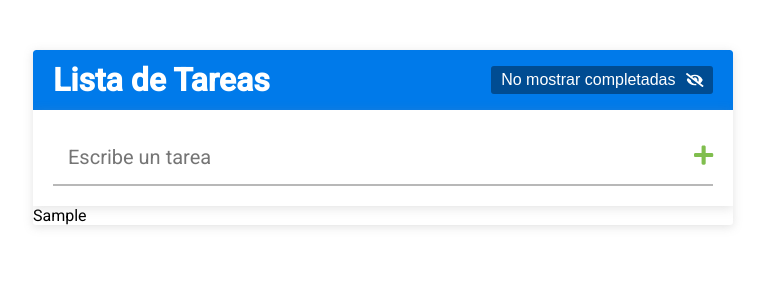
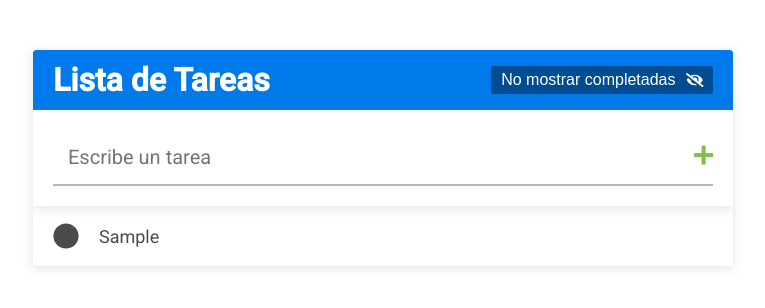
Before and after one commit to GuillermoSM5/task-list, a React (Create React App) app: page / in a window 1280 px wide. Both pictures are taken after typing "Sample" into the empty fields and a click on the button 960 px from the left and 154 px from the top of the page. Shown: the top 308 px of the page, without its empty margins (257-1022 px from the left). Built offline with nearby package versions, Linux system fonts and the light colour scheme.

Commit message:
Se garega editar tarea e eliminar tarea

```diff
--- a/src/App.jsx
+++ b/src/App.jsx
@@ -12,7 +12,7 @@ const App= () => {
     <div className="contenedor">
       <Header/>
       <Formulario tareas={tareas} setTareas={setTareas}/>
-      <ListaTareas tareas={tareas}/>
+      <ListaTareas tareas={tareas}setTareas={setTareas} />
     </div>
   );
 }
--- a/src/components/ListaTareas/ListaTareas.css
+++ b/src/components/ListaTareas/ListaTareas.css
@@ -53,3 +53,30 @@
 	font-size: 20px;
 	padding: 40px 20px;
 }
+.formulario-editar-tarea {
+	display: flex;
+}
+
+.formulario-editar-tarea__input {
+	width: 100%;
+	border: none;
+	border-bottom: 2px solid #b8b8b8;
+	background: none;
+	font-size: 20px;
+	font-family: 'Roboto', sans-serif;
+	margin-right: 20px;
+}
+.formulario-editar-tarea__input:focus {
+    outline: none;
+    border-bottom: 2px solid var(--azul);
+}
+
+.formulario-editar-tarea__btn {
+	border: none;
+	background: var(--verde);
+	cursor: pointer;
+	color: #fff;
+	padding: 0 10px;
+	font-family: 'Roboto', sans-serif;
+	border-radius: 3px;
+}
--- a/src/components/ListaTareas/ListaTareas.jsx
+++ b/src/components/ListaTareas/ListaTareas.jsx
@@ -1,10 +1,45 @@
 import React from 'react';
+import './ListaTareas.css'
+import Tarea from '../Tarea/Tarea'
 
-const ListaTareas = ({tareas}) => {
+const ListaTareas = ({tareas,setTareas}) => {
+
+      const toogleCompletada = (id) =>{
+            setTareas(
+                  tareas.map((tarea)=>{
+                        if(tarea.id === id) return({...tarea, completada: !tarea.completada})
+                        return tarea;
+                  })
+            )
+      }
+
+      const actualizarTarea=(id,newTarea)=>{
+            setTareas(
+                  tareas.map((tarea)=>{
+                        if(tarea.id === id) return({...tarea, texto: newTarea})
+                        return tarea;
+                  })
+            )
+      }
+
+      const eliminarTarea=(id)=>{
+         setTareas(
+               tareas.filter((tarea)=>tarea.id !== id )
+               )
+      }
+
     return (
         <ul className='lista-tareas'>
               {
-                    tareas.map((tarea)=><li key={tarea.id}>{tarea.texto}</li>)
+                    tareas.length>0?
+                    tareas.map((tarea)=><Tarea key={tarea.id}
+                                         tarea={tarea}
+                                         toogleCompletada={toogleCompletada}
+                                         actualizarTarea={actualizarTarea}
+                                         eliminarTarea={eliminarTarea}
+                                         />)
+                    :
+                    <div className='lista-tareas__mensaje'>Agrega una tarea</div>
               }
         </ul>
       );
--- /dev/null
+++ b/src/components/Tarea/Tarea.jsx
@@ -0,0 +1,42 @@
+import React,{useState} from 'react';
+import { FontAwesomeIcon } from '@fortawesome/react-fontawesome'
+import {faCheckCircle,faCircle, faEdit, faTimes} from '@fortawesome/free-solid-svg-icons'
+
+const Tarea = ({tarea,toogleCompletada,actualizarTarea,eliminarTarea}) => {
+    const [editar,setEditar]=useState(false);
+    const [newTarea , setNewTarea]=useState(tarea.texto)
+
+    const editarTarea =(e)=>{
+        e.preventDefault();
+        setEditar(false)
+        actualizarTarea(tarea.id,newTarea)
+    }
+
+    return (
+        <li className='lista-tareas__tarea'>
+          <FontAwesomeIcon icon={tarea.completada?faCheckCircle:faCircle}
+             className='lista-tareas__icono lista-tareas__icono-check'
+             onClick={()=>toogleCompletada(tarea.id)}
+             />
+          <div className='lista-tareas__texto'>
+             {editar?
+               <form action="" className='formulario-editar-tarea' onSubmit={editarTarea}>
+                 <input
+                 className='formulario-editar-tarea__input'
+                value={newTarea}
+                 onChange={(e)=>setNewTarea(e.target.value)}
+                 />
+                  <button type='submit' className='formulario-editar-tarea__btn'>editar</button>
+               </form>
+             :
+             tarea.texto}
+         </div>
+         <div className='lista-tareas__contenedor-botones'>
+         <FontAwesomeIcon icon={faEdit} className='lista-tareas__icono lista-tareas__icono-accion'onClick={()=>setEditar(!editar)}/>
+         <FontAwesomeIcon icon={faTimes} className='lista-tareas__icono lista-tareas__icono-accion' onClick={()=>eliminarTarea(tarea.id)}/>
+         </div>
+         </li>
+      );
+}
+
+export default Tarea;
```
